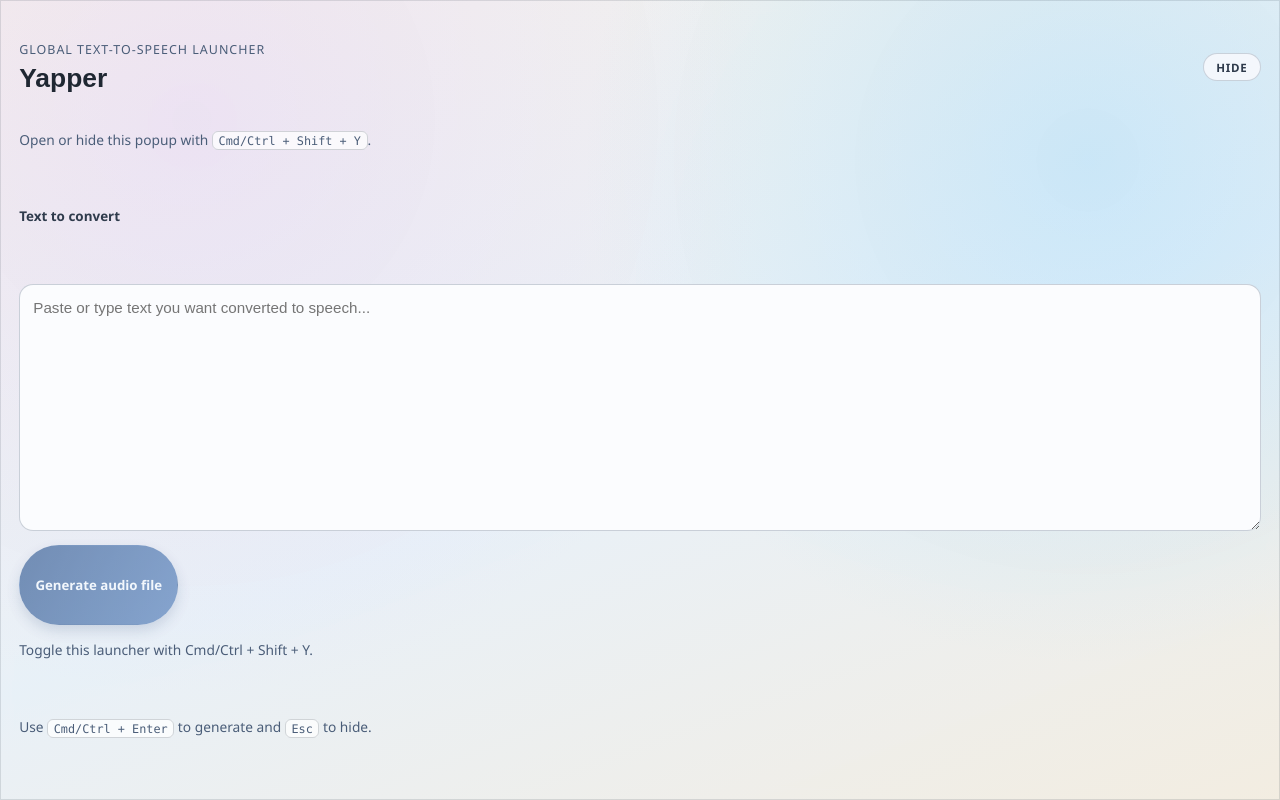
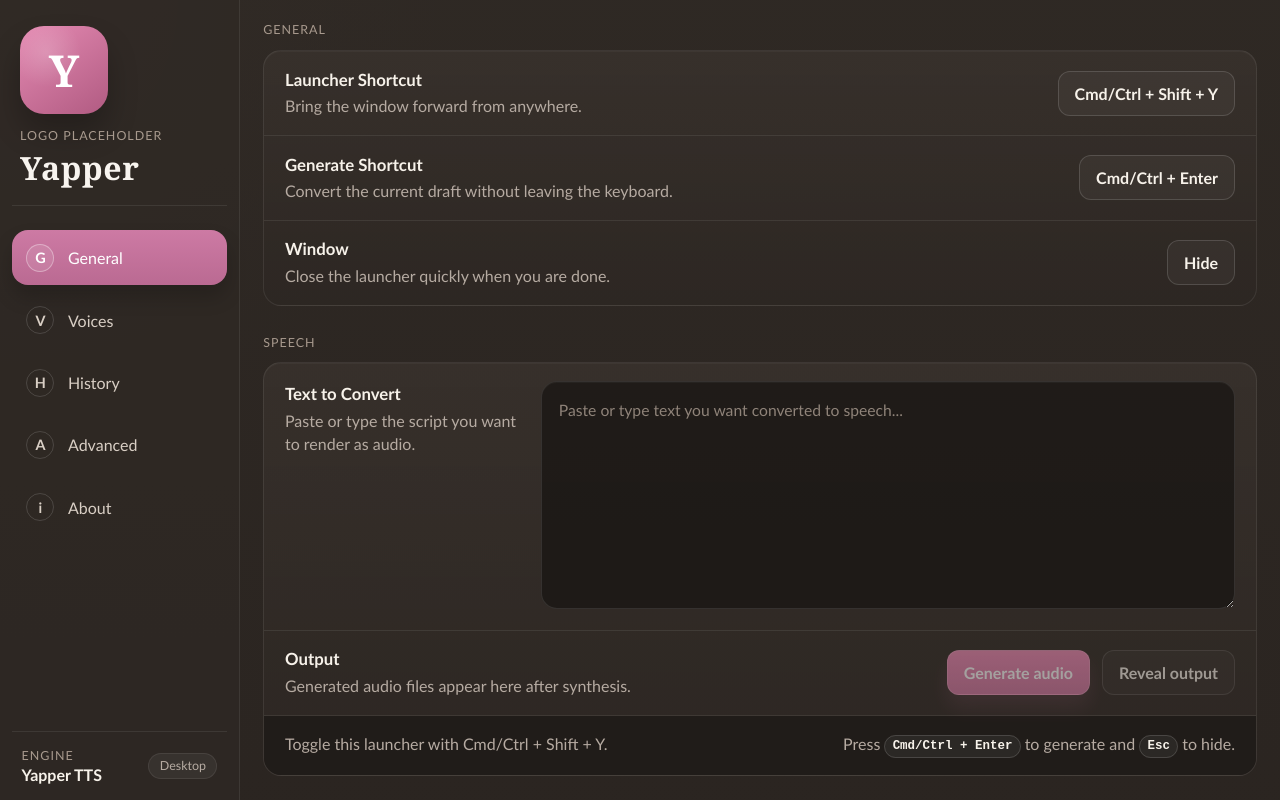
Before and after one commit to Stephanvs/OpenSpeak, a Svelte app in the folder apps/yapper/: page / in a window 1280 px wide. Built offline with nearby package versions, Linux system fonts and the light colour scheme.

Commit message:
feat: update yapper desktop ui

```diff
--- a/apps/yapper/src/renderer/src/App.svelte
+++ b/apps/yapper/src/renderer/src/App.svelte
@@ -8,7 +8,21 @@
     synthesizeText: (text: string) => Promise<string>;
   };
 
+  type NavItem = {
+    label: string;
+    icon: string;
+    active?: boolean;
+  };
+
   const api = window.api as YapperApi;
+
+  const navItems: NavItem[] = [
+    { label: "General", icon: "G", active: true },
+    { label: "Voices", icon: "V" },
+    { label: "History", icon: "H" },
+    { label: "Advanced", icon: "A" },
+    { label: "About", icon: "i" },
+  ];
 
   let text = "";
   let isSynthesizing = false;
@@ -69,40 +83,113 @@
 
 <svelte:window on:keydown={handleWindowKeydown} />
 
-<main class="shell">
-  <section class="panel">
-    <div class="content">
-      <div class="content-header">
-        <div class="content-copy">
-          <p class="eyebrow">Global text-to-speech launcher</p>
+<main class="app-shell">
+  <aside class="sidebar">
+    <div class="brand-block">
+      <div class="logo-placeholder" aria-hidden="true">Y</div>
+      <div class="brand-copy">
+        <p class="brand-kicker">Logo placeholder</p>
         <h1>Yapper</h1>
       </div>
-        <button class="window-action" type="button" on:click={hideLauncher}>Hide</button>
     </div>
 
-      <p class="hint">Open or hide this popup with <kbd>{HOTKEY}</kbd>.</p>
+    <nav class="nav-list" aria-label="Settings sections">
+      {#each navItems as item}
+        <button class:active={item.active} class="nav-item" type="button">
+          <span class="nav-icon" aria-hidden="true">{item.icon}</span>
+          <span>{item.label}</span>
+        </button>
+      {/each}
+    </nav>
 
-      <label for="tts-input">Text to convert</label>
+    <div class="sidebar-footer">
+      <div>
+        <p class="footer-label">Engine</p>
+        <p class="footer-value">Yapper TTS</p>
+      </div>
+      <span class="footer-chip">Desktop</span>
+    </div>
+  </aside>
+
+  <section class="content-pane">
+    <div class="content-scroll">
+      <section class="settings-group">
+        <p class="group-label">General</p>
+        <div class="group-card">
+          <div class="setting-row">
+            <div>
+              <h2>Launcher Shortcut</h2>
+              <p>Bring the window forward from anywhere.</p>
+            </div>
+            <div class="row-actions">
+              <span class="keycap">{HOTKEY}</span>
+            </div>
+          </div>
+
+          <div class="setting-row">
+            <div>
+              <h2>Generate Shortcut</h2>
+              <p>Convert the current draft without leaving the keyboard.</p>
+            </div>
+            <div class="row-actions">
+              <span class="keycap">{SUBMIT_HOTKEY}</span>
+            </div>
+          </div>
+
+          <div class="setting-row">
+            <div>
+              <h2>Window</h2>
+              <p>Close the launcher quickly when you are done.</p>
+            </div>
+            <div class="row-actions">
+              <button class="ghost-button" type="button" on:click={hideLauncher}>Hide</button>
+            </div>
+          </div>
+        </div>
+      </section>
+
+      <section class="settings-group">
+        <p class="group-label">Speech</p>
+        <div class="group-card compose-card">
+          <div class="setting-row textarea-row">
+            <div class="textarea-copy">
+              <h2>Text to Convert</h2>
+              <p>Paste or type the script you want to render as audio.</p>
+            </div>
+
+            <label class="textarea-wrap" for="tts-input">
               <textarea
                 id="tts-input"
                 bind:value={text}
                 rows="8"
                 placeholder="Paste or type text you want converted to speech..."
               ></textarea>
-
-      <div class="actions">
-        <button class="primary" on:click={synthesizeAudio} disabled={!canSynthesize}>
-          {isSynthesizing ? "Generating audio..." : "Generate audio file"}
-        </button>
-        {#if outputPath}
-          <button class="secondary" on:click={revealOutput}>Reveal output</button>
-        {/if}
+            </label>
           </div>
 
+          <div class="setting-row output-row">
+            <div>
+              <h2>Output</h2>
+              <p>{outputPath ? outputPath : "Generated audio files appear here after synthesis."}</p>
+            </div>
+            <div class="row-actions action-cluster">
+              <button class="primary-button" on:click={synthesizeAudio} disabled={!canSynthesize}>
+                {isSynthesizing ? "Generating..." : "Generate audio"}
+              </button>
+              <button class="ghost-button" on:click={revealOutput} disabled={!outputPath}>
+                Reveal output
+              </button>
+            </div>
+          </div>
+
+          <div class="status-row">
             <p class="status" class:success={statusTone === "success"} class:error={statusTone === "error"}>
               {statusMessage}
             </p>
-      <p class="shortcut-note">Use <kbd>{SUBMIT_HOTKEY}</kbd> to generate and <kbd>Esc</kbd> to hide.</p>
+            <p class="shortcut-note">Press <kbd>{SUBMIT_HOTKEY}</kbd> to generate and <kbd>Esc</kbd> to hide.</p>
+          </div>
+        </div>
+      </section>
     </div>
   </section>
 </main>
@@ -113,208 +200,390 @@
   }
 
   :global(body) {
-    margin: 0;
-    height: 100%;
     min-height: 100%;
-    background:
-      radial-gradient(circle at 15% 15%, rgba(216, 183, 255, 0.26) 0, rgba(216, 183, 255, 0) 45%),
-      radial-gradient(circle at 85% 20%, rgba(121, 204, 255, 0.28) 0, rgba(121, 204, 255, 0) 40%),
-      linear-gradient(160deg, #f6f2ea 0%, #e8f0f7 55%, #f2ece1 100%);
-    font-family: "Space Grotesk", "Avenir Next", "Segoe UI", sans-serif;
-    color: #1f2732;
+    background: #221f1c;
+    color: #f8f4ef;
+    font-family: "Trebuchet MS", "Segoe UI", sans-serif;
   }
 
-  .shell {
+  :global(button),
+  :global(textarea) {
+    font: inherit;
+  }
+
+  .app-shell {
+    --bg: #2a2521;
+    --panel: #322d28;
+    --panel-soft: #3a342f;
+    --panel-strong: #201c19;
+    --line: rgba(255, 255, 255, 0.08);
+    --line-strong: rgba(255, 255, 255, 0.14);
+    --text: #f7f2ea;
+    --muted: #b6aba2;
+    --soft: #d9cfc5;
+    --accent: #d37aa4;
+    --accent-strong: #f08ab7;
+    --accent-soft: rgba(211, 122, 164, 0.18);
+    display: grid;
+    grid-template-columns: 240px minmax(0, 1fr);
     width: 100vw;
     height: 100vh;
-    display: grid;
-    box-sizing: border-box;
+    background:
+      radial-gradient(circle at top left, rgba(255, 190, 214, 0.06), transparent 30%),
+      linear-gradient(180deg, #2d2824 0%, #28231f 100%);
     overflow: hidden;
   }
 
-  .panel {
-    width: 100%;
-    height: 100%;
-    border-radius: 0;
-    background:
-      radial-gradient(circle at 15% 15%, rgba(216, 183, 255, 0.26) 0, rgba(216, 183, 255, 0) 45%),
-      radial-gradient(circle at 85% 20%, rgba(121, 204, 255, 0.28) 0, rgba(121, 204, 255, 0) 40%),
-      linear-gradient(160deg, rgba(246, 242, 234, 0.96) 0%, rgba(232, 240, 247, 0.96) 55%, rgba(242, 236, 225, 0.96) 100%);
-    box-shadow: inset 0 0 0 1px rgba(44, 57, 75, 0.14);
-    overflow: hidden;
-    backdrop-filter: blur(6px);
+  .sidebar {
     display: grid;
-    animation: panel-enter 220ms ease-out;
+    grid-template-rows: auto 1fr auto;
+    gap: 1.5rem;
+    padding: 1.25rem 0.75rem 1rem;
+    background: rgba(47, 41, 36, 0.82);
+    border-right: 1px solid var(--line);
   }
 
-  .content {
+  .brand-block {
     display: grid;
-    gap: 0.9rem;
-    padding: 1.2rem;
-    min-height: 0;
-    overflow-y: auto;
-    overscroll-behavior: contain;
+    gap: 0.85rem;
+    padding: 0.4rem 0.5rem 1rem;
+    border-bottom: 1px solid var(--line);
   }
 
-  .content-header {
+  .logo-placeholder {
+    display: grid;
+    place-items: center;
+    width: 88px;
+    height: 88px;
+    border-radius: 24px;
+    background:
+      radial-gradient(circle at 30% 30%, rgba(255, 255, 255, 0.18), transparent 40%),
+      linear-gradient(145deg, #e48ab2 0%, #b15b82 100%);
+    color: white;
+    font-family: Georgia, "Times New Roman", serif;
+    font-size: 2.75rem;
+    font-weight: 700;
+    box-shadow: 0 18px 30px rgba(0, 0, 0, 0.24);
+  }
+
+  .brand-copy {
+    display: grid;
+    gap: 0.2rem;
+  }
+
+  .brand-kicker,
+  .footer-label,
+  .group-label {
+    margin: 0;
+    color: #a89a8e;
+    font-size: 0.78rem;
+    letter-spacing: 0.08em;
+    text-transform: uppercase;
+  }
+
+  h1,
+  h2 {
+    margin: 0;
+  }
+
+  h1 {
+    font-family: Georgia, "Times New Roman", serif;
+    font-size: 2rem;
+    font-weight: 700;
+    letter-spacing: 0.02em;
+  }
+
+  .nav-list {
+    display: grid;
+    align-content: start;
+    gap: 0.45rem;
+  }
+
+  .nav-item {
+    display: flex;
+    align-items: center;
+    gap: 0.85rem;
+    width: 100%;
+    padding: 0.85rem 0.9rem;
+    border: 0;
+    border-radius: 16px;
+    background: transparent;
+    color: var(--soft);
+    text-align: left;
+    cursor: default;
+    transition: background-color 150ms ease, color 150ms ease, transform 150ms ease;
+  }
+
+  .nav-item.active {
+    background: linear-gradient(180deg, #cd7aa4 0%, #ba6a92 100%);
+    color: white;
+    box-shadow: 0 12px 20px rgba(0, 0, 0, 0.18);
+  }
+
+  .nav-icon {
+    display: grid;
+    place-items: center;
+    width: 28px;
+    height: 28px;
+    border-radius: 999px;
+    border: 1px solid rgba(255, 255, 255, 0.14);
+    font-size: 0.9rem;
+    font-weight: 700;
+  }
+
+  .nav-item.active .nav-icon {
+    border-color: rgba(255, 255, 255, 0.34);
+    background: rgba(255, 255, 255, 0.1);
+  }
+
+  .sidebar-footer {
     display: flex;
     align-items: center;
     justify-content: space-between;
     gap: 1rem;
+    padding: 1rem 0.6rem 0;
+    border-top: 1px solid var(--line);
   }
 
-  .content-copy {
-    min-width: 0;
-    display: grid;
-    gap: 0.3rem;
+  .footer-value {
+    margin: 0.15rem 0 0;
+    color: var(--text);
+    font-weight: 600;
   }
 
-  .window-action {
-    flex: 0 0 auto;
-    padding: 0.34rem 0.78rem;
+  .footer-chip {
+    padding: 0.3rem 0.65rem;
     border-radius: 999px;
-    border: 1px solid rgba(53, 73, 99, 0.22);
-    background: rgba(247, 249, 253, 0.92);
-    color: #2f3b4c;
-    font-size: 0.72rem;
-    letter-spacing: 0.06em;
-    text-transform: uppercase;
+    background: rgba(255, 255, 255, 0.05);
+    border: 1px solid var(--line);
+    color: var(--muted);
+    font-size: 0.78rem;
   }
 
-  .eyebrow {
-    margin: 0;
-    font-size: 0.78rem;
-    letter-spacing: 0.08em;
-    text-transform: uppercase;
-    color: #4a5d78;
+  .content-pane {
+    min-width: 0;
+    min-height: 0;
+    background: linear-gradient(180deg, rgba(47, 41, 36, 0.78) 0%, rgba(43, 37, 33, 0.94) 100%);
   }
 
-  h1 {
-    margin: 0;
-    font-size: 1.65rem;
-    line-height: 1.15;
-    font-family: "Sora", "Space Grotesk", sans-serif;
+  .content-scroll {
+    height: 100%;
+    overflow: auto;
+    padding: 1.4rem 1.45rem 1.6rem;
+    display: grid;
+    align-content: start;
+    gap: 1.8rem;
   }
 
-  .hint,
-  .shortcut-note,
-  .status {
-    margin: 0;
-    font-size: 0.86rem;
-    line-height: 1.4;
-    color: #4a5d78;
+  .settings-group {
+    display: grid;
+    gap: 0.8rem;
   }
 
-  label {
-    font-size: 0.84rem;
-    font-weight: 600;
-    color: #2f3b4c;
+  .group-card {
+    border: 1px solid var(--line);
+    border-radius: 18px;
+    background: linear-gradient(180deg, rgba(57, 50, 45, 0.82) 0%, rgba(45, 39, 35, 0.92) 100%);
+    overflow: hidden;
+    box-shadow: inset 0 1px 0 rgba(255, 255, 255, 0.03);
+  }
+
+  .setting-row {
+    display: grid;
+    grid-template-columns: minmax(0, 1fr) auto;
+    gap: 1rem;
+    align-items: center;
+    padding: 1.1rem 1.3rem;
+    border-bottom: 1px solid var(--line);
+  }
+
+  .setting-row:last-child {
+    border-bottom: 0;
+  }
+
+  .setting-row h2 {
+    font-size: 1.05rem;
+    font-weight: 700;
+    color: var(--text);
+  }
+
+  .setting-row p,
+  .status,
+  .shortcut-note {
+    margin: 0.28rem 0 0;
+    color: var(--muted);
+    line-height: 1.45;
+  }
+
+  .row-actions {
+    display: flex;
+    align-items: center;
+    gap: 0.75rem;
+  }
+
+  .keycap,
+  .ghost-button,
+  .primary-button,
+  kbd {
+    border-radius: 12px;
+    border: 1px solid var(--line-strong);
+    padding: 0.75rem 1rem;
+    background: rgba(255, 255, 255, 0.04);
+    color: var(--text);
+    font-weight: 700;
+    white-space: nowrap;
+  }
+
+  .ghost-button,
+  .primary-button {
+    cursor: pointer;
+    transition: transform 150ms ease, filter 150ms ease, background-color 150ms ease;
+  }
+
+  .ghost-button:hover:not(:disabled),
+  .primary-button:hover:not(:disabled) {
+    transform: translateY(-1px);
+    filter: brightness(1.04);
+  }
+
+  .primary-button {
+    background: linear-gradient(180deg, var(--accent-strong) 0%, var(--accent) 100%);
+    border-color: rgba(255, 205, 225, 0.28);
+    color: white;
+    box-shadow: 0 12px 20px rgba(211, 122, 164, 0.16);
+  }
+
+  .ghost-button:disabled,
+  .primary-button:disabled {
+    opacity: 0.56;
+    cursor: not-allowed;
+    transform: none;
+    filter: none;
+  }
+
+  .compose-card {
+    display: grid;
+  }
+
+  .textarea-row {
+    grid-template-columns: minmax(180px, 240px) minmax(0, 1fr);
+    align-items: start;
+  }
+
+  .textarea-copy {
+    padding-top: 0.15rem;
+  }
+
+  .textarea-wrap {
+    display: block;
+    width: 100%;
   }
 
   textarea {
     width: 100%;
-    box-sizing: border-box;
+    min-height: 220px;
     resize: vertical;
-    min-height: 140px;
-    max-height: 260px;
-    border-radius: 14px;
-    border: 1px solid rgba(53, 73, 99, 0.25);
-    background: #fbfcfe;
-    color: #1f2732;
-    padding: 0.78rem 0.82rem;
-    font-size: 0.95rem;
-    line-height: 1.45;
-    font-family: "IBM Plex Sans", "Space Grotesk", sans-serif;
+    padding: 1rem 1.05rem;
+    border: 1px solid rgba(255, 255, 255, 0.1);
+    border-radius: 16px;
+    background: rgba(24, 21, 19, 0.72);
+    color: var(--text);
+    font-size: 0.98rem;
+    line-height: 1.55;
+    box-shadow: inset 0 1px 0 rgba(255, 255, 255, 0.03);
   }
 
-  textarea:focus-visible {
-    outline: 2px solid rgba(80, 122, 191, 0.42);
+  textarea::placeholder {
+    color: #8f8379;
+  }
+
+  textarea:focus-visible,
+  .nav-item:focus-visible,
+  .ghost-button:focus-visible,
+  .primary-button:focus-visible {
+    outline: 2px solid rgba(240, 138, 183, 0.54);
     outline-offset: 2px;
   }
 
-  .actions {
-    display: flex;
-    flex-wrap: wrap;
-    gap: 0.55rem;
+  .output-row p {
+    word-break: break-word;
   }
 
-  button {
-    border-radius: 999px;
-    border: 1px solid transparent;
-    padding: 0.52rem 0.95rem;
-    font: inherit;
-    font-weight: 600;
-    font-size: 0.83rem;
-    cursor: pointer;
-    transition: transform 120ms ease, filter 120ms ease;
+  .action-cluster {
+    flex-wrap: wrap;
+    justify-content: flex-end;
   }
 
-  button:hover:not(:disabled) {
-    transform: translateY(-1px);
-    filter: brightness(1.03);
+  .status-row {
+    display: flex;
+    align-items: center;
+    justify-content: space-between;
+    gap: 1rem;
+    padding: 1rem 1.3rem 1.2rem;
+    background: var(--panel-strong);
   }
 
-  button:disabled {
-    cursor: not-allowed;
-    opacity: 0.65;
-  }
-
-  .primary {
-    background: linear-gradient(120deg, #315991 0%, #507cb8 100%);
-    color: #f6fbff;
-    box-shadow: 0 6px 14px rgba(53, 82, 124, 0.28);
-  }
-
-  .secondary {
-    border-color: rgba(53, 73, 99, 0.3);
-    background: #f7f9fd;
-    color: #2f3b4c;
+  .status {
+    margin: 0;
   }
 
   .status.success {
-    color: #1f6b46;
+    color: #b7efc6;
   }
 
   .status.error {
-    color: #8a2633;
+    color: #ffb6be;
+  }
+
+  .shortcut-note {
+    margin: 0;
+    text-align: right;
   }
 
   kbd {
-    border-radius: 6px;
-    border: 1px solid rgba(43, 55, 72, 0.2);
-    padding: 0.1rem 0.35rem;
-    background: rgba(255, 255, 255, 0.75);
-    font-size: 0.74rem;
-    font-family: "IBM Plex Mono", "Menlo", monospace;
+    padding: 0.2rem 0.45rem;
+    font-size: 0.78rem;
+    background: rgba(255, 255, 255, 0.05);
   }
 
-  @media (max-width: 640px) {
-    .panel {
-      box-shadow: inset 0 0 0 1px rgba(44, 57, 75, 0.12);
+  @media (max-width: 880px) {
+    .app-shell {
+      grid-template-columns: 1fr;
+      grid-template-rows: auto minmax(0, 1fr);
     }
 
-    .content {
+    .sidebar {
+      grid-template-rows: auto auto auto;
+      border-right: 0;
+      border-bottom: 1px solid var(--line);
+    }
+
+    .nav-list {
+      grid-template-columns: repeat(auto-fit, minmax(120px, 1fr));
+    }
+  }
+
+  @media (max-width: 700px) {
+    .content-scroll {
       padding: 1rem;
     }
 
-    .content-header {
-      align-items: flex-start;
+    .setting-row,
+    .textarea-row,
+    .status-row {
+      grid-template-columns: 1fr;
     }
 
-    textarea {
-      min-height: 120px;
-    }
+    .status-row {
+      justify-content: start;
     }
 
-  @keyframes panel-enter {
-    from {
-      opacity: 0;
-      transform: translateY(8px) scale(0.985);
+    .shortcut-note {
+      text-align: left;
     }
 
-    to {
-      opacity: 1;
-      transform: translateY(0) scale(1);
+    .action-cluster {
+      justify-content: start;
     }
   }
 </style>
```
Lines whose indentation alone changed are shown as unchanged.
